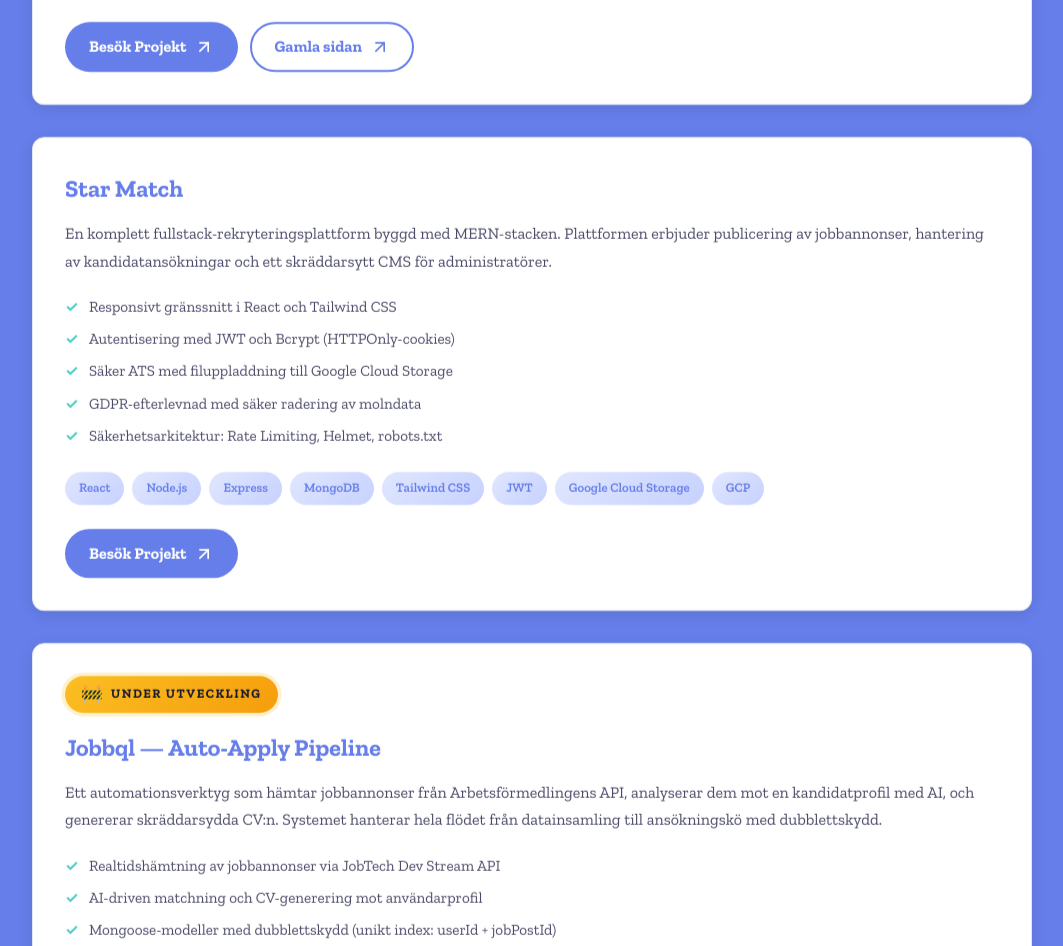
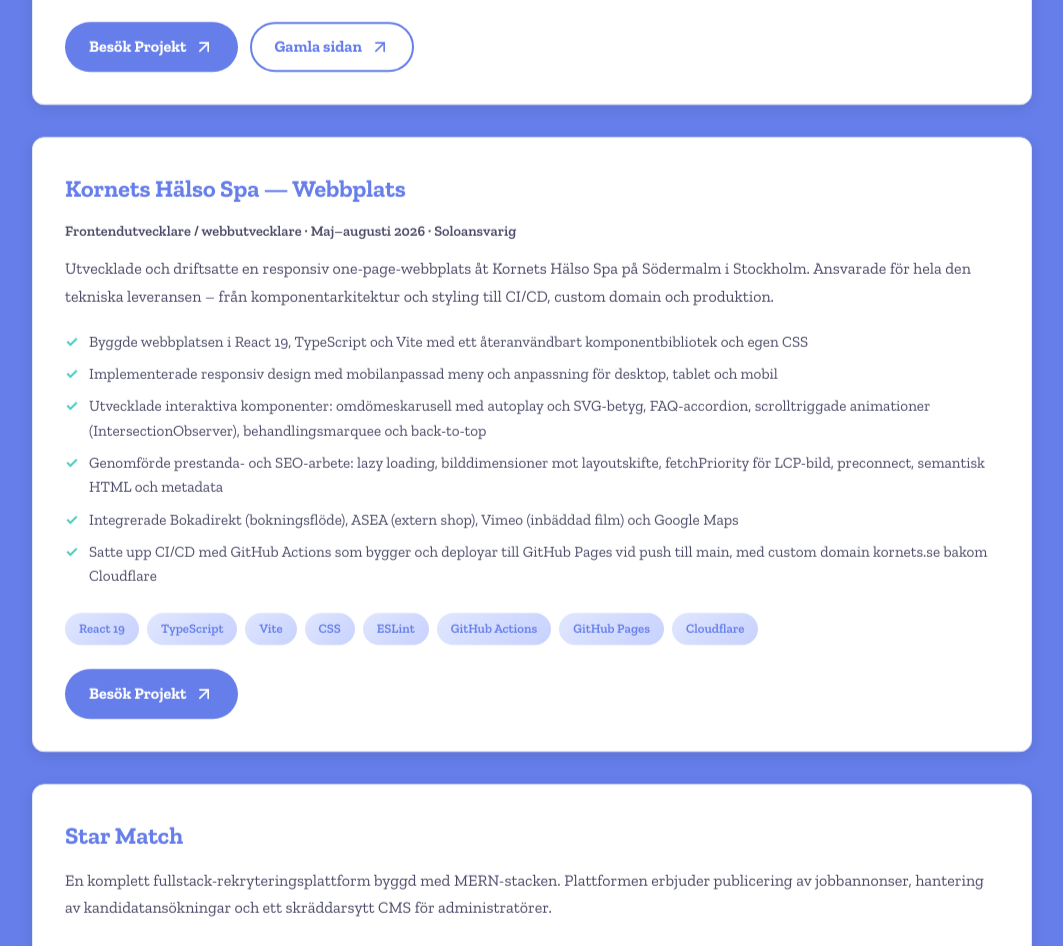
Before and after one commit to jacomaco/portfolio, a React (Vite) app: page / in a window 1280 px wide. Shown: the part 4980-5926 px from the top of the page, without its empty margins (108-1171 px from the left). Built offline with nearby package versions, Linux system fonts and the light colour scheme.

Commit message:
feat: add Kornets Hälso Spa website project
- Add project card with role, description, key features and tech stack
- Link to kornets.se
- Add TypeScript and Cloudflare to skills

```diff
--- a/src/components/Projects.tsx
+++ b/src/components/Projects.tsx
@@ -33,6 +33,21 @@
     technologies: ['Eleventy 3', 'Nunjucks', 'Markdown', 'Node.js 22', '@11ty/eleventy-img', 'sharp', 'Pagefind', 'Vanilla JS', 'CSS', 'GitHub Actions', 'GitHub Pages', 'Pages CMS', 'Git'],
     link: 'https://jacomaco.github.io/sicklaSluss/',
     secondaryLink: { label: 'Gamla sidan', url: 'https://www.sicklasluss.se/' },
+  },
+  {
+    name: 'Kornets Hälso Spa — Webbplats',
+    role: 'Frontendutvecklare / webbutvecklare · Maj–augusti 2026 · Soloansvarig',
+    description: 'Utvecklade och driftsatte en responsiv one-page-webbplats åt Kornets Hälso Spa på Södermalm i Stockholm. Ansvarade för hela den tekniska leveransen – från komponentarkitektur och styling till CI/CD, custom domain och produktion.',
+    features: [
+      'Byggde webbplatsen i React 19, TypeScript och Vite med ett återanvändbart komponentbibliotek och egen CSS',
+      'Implementerade responsiv design med mobilanpassad meny och anpassning för desktop, tablet och mobil',
+      'Utvecklade interaktiva komponenter: omdömeskarusell med autoplay och SVG-betyg, FAQ-accordion, scrolltriggade animationer (IntersectionObserver), behandlingsmarquee och back-to-top',
+      'Genomförde prestanda- och SEO-arbete: lazy loading, bilddimensioner mot layoutskifte, fetchPriority för LCP-bild, preconnect, semantisk HTML och metadata',
+      'Integrerade Bokadirekt (bokningsflöde), ASEA (extern shop), Vimeo (inbäddad film) och Google Maps',
+      'Satte upp CI/CD med GitHub Actions som bygger och deployar till GitHub Pages vid push till main, med custom domain kornets.se bakom Cloudflare',
+    ],
+    technologies: ['React 19', 'TypeScript', 'Vite', 'CSS', 'ESLint', 'GitHub Actions', 'GitHub Pages', 'Cloudflare'],
+    link: 'https://kornets.se/',
   },
   {
     name: 'Star Match',
--- a/src/components/Skills.tsx
+++ b/src/components/Skills.tsx
@@ -10,11 +10,11 @@
 }
 
 const skills: SkillCategories = {
-  languages: ['JavaScript (ES6+)', 'Java', 'Python', 'C', 'Go'],
+  languages: ['JavaScript (ES6+)', 'TypeScript', 'Java', 'Python', 'C', 'Go'],
   frontend: ['React', 'HTML/CSS', 'Tailwind CSS', 'React Router', 'Eleventy (11ty)', 'Nunjucks', 'Markdown'],
   backend: ['Node.js', 'Express', 'REST APIs', 'MVC'],
   database: ['MongoDB Atlas', 'Mongoose ODM', 'Google Cloud Storage'],
-  tools: ['Git/GitHub', 'Vite', 'JWT', 'Bcrypt', 'GitHub Actions', 'GitHub Pages', 'Pages CMS', 'Pagefind', 'sharp'],
+  tools: ['Git/GitHub', 'Vite', 'JWT', 'Bcrypt', 'GitHub Actions', 'GitHub Pages', 'Pages CMS', 'Pagefind', 'sharp', 'Cloudflare'],
   concepts: ['OOP', 'SOLID', 'SDLC', 'Agile', 'Deklarativ programmering', 'SPA-arkitektur', 'GDPR', 'CI/CD', 'Tillgänglighet (WCAG)', 'Statisk webbgenerering']
 };
 
```
